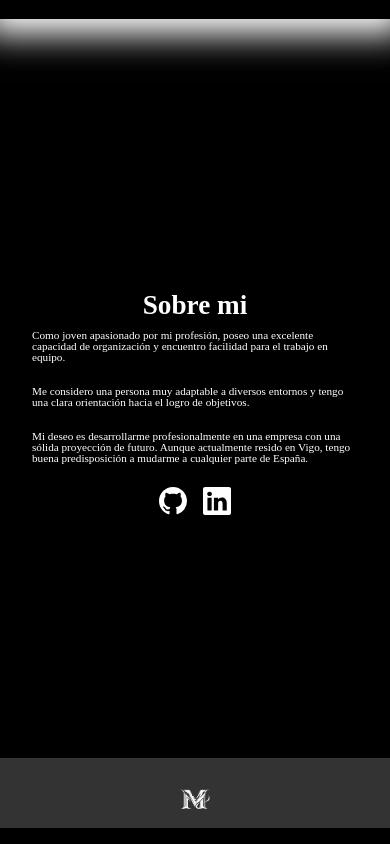
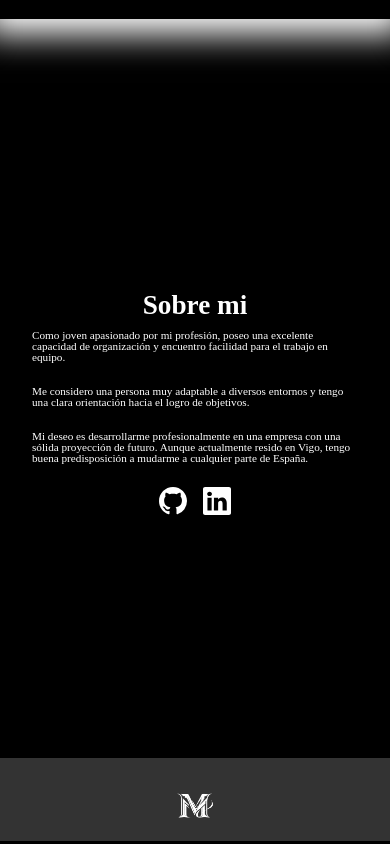
Before and after one commit to MiguelOlmoP/MiguelOlmoP.github.io, a plain HTML site: page index.html in a window 390 px wide. Shown: the part 1466-2310 px from the top of the page. Drawn offline with Linux system fonts and the light colour scheme; no server answers; a web font is replaced by a local one.

Commit message:
Mejora movil

```diff
--- a/css/style.css
+++ b/css/style.css
@@ -75,6 +75,10 @@ body {
 }
 
 /* --------------------------------------------- */
+html, body {
+    height: 100%;
+}
+
 body {
     background: rgba(0, 0, 0, 1);
 }
@@ -334,8 +338,8 @@ body {
 }
 
 .footer .img {
-    width: 4em;
-    height: 4em;
+    max-width: 4em;
+    max-height: 4em;
 }
 
 @media (max-width:800px) {
@@ -463,10 +467,6 @@ body {
         font-size: .5em;
     }
 
-    .footer .img {
-        max-width: 3.2em;
-        max-height: 3.2em;
-    }
 }
 
 @media (max-height:400px) {
@@ -534,13 +534,3 @@ body {
     }
 
 }
-
-@keyframes aparecerModal {
-    from {
-        opacity: 0;
-    }
-
-    to {
-        opacity: 1;
-    }
-}
```
